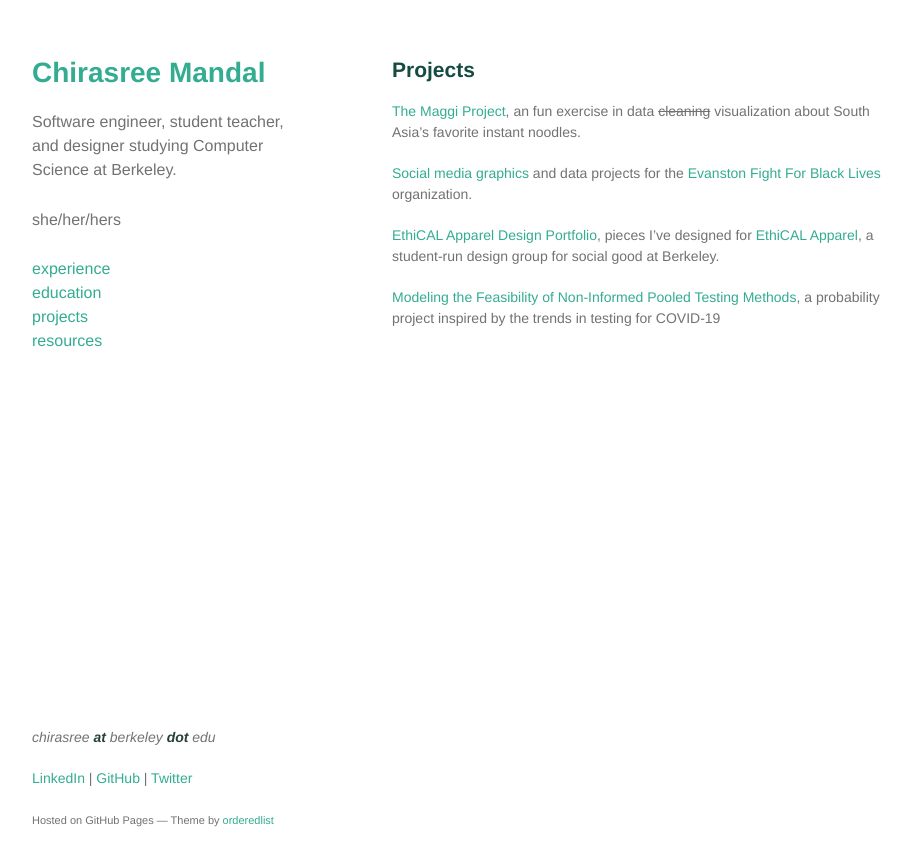
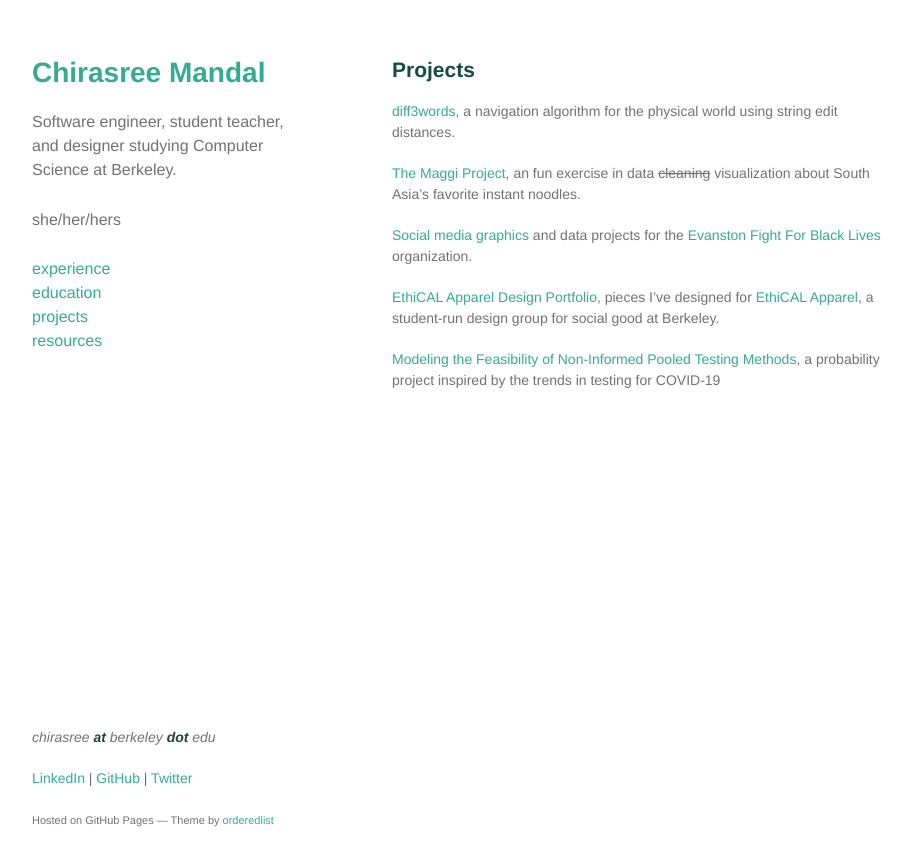
Before and after one commit to c-mandal/c-mandal.github.io, a Jekyll site: the page built from projects.md, in a window 1280 px wide. Shown: the top 866 px of the page, without its empty margins (178-1090 px from the left). Built offline with Jekyll 4.4.1, drawn with Linux system fonts in a browser that asks for light colours; our own code applies the rules of GitHub Pages for plain Markdown files.

Commit message:
add diff3words

```diff
--- a/projects.md
+++ b/projects.md
@@ -2,6 +2,8 @@
 layout: default
 ---
 ## Projects
+
+[diff3words](https://github.com/c-mandal/diff3words), a navigation algorithm for the physical world using string edit distances.
 
 [The Maggi Project](./projects/maggi), an fun exercise in data ~~cleaning~~ visualization about South Asia's favorite instant noodles.
 
```
